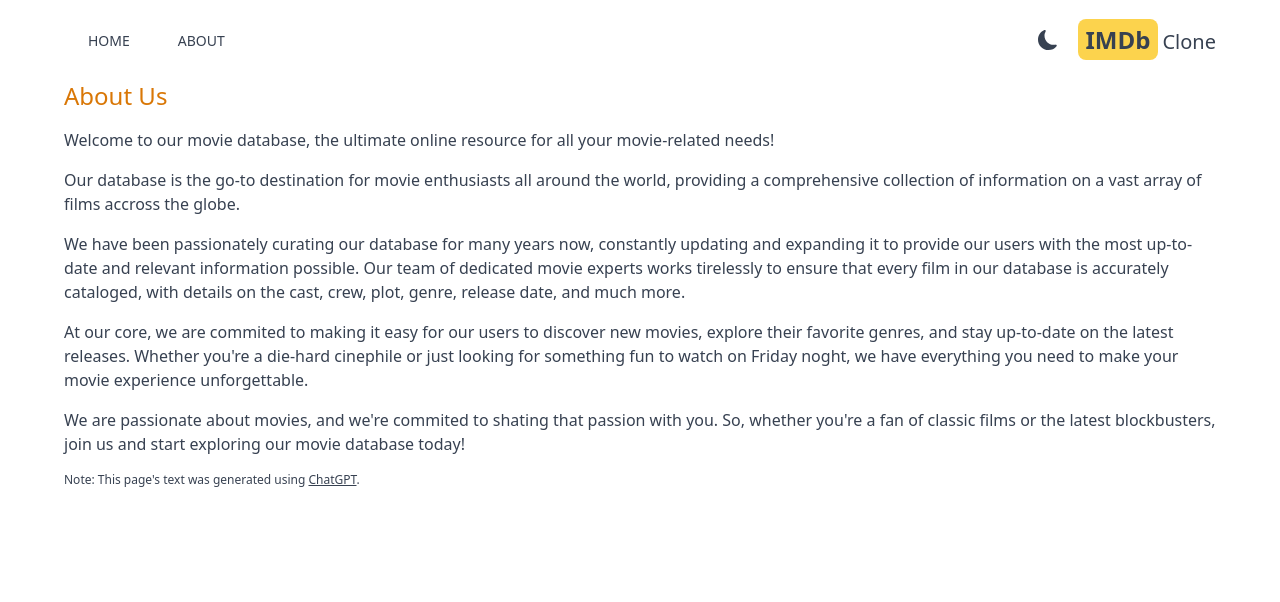
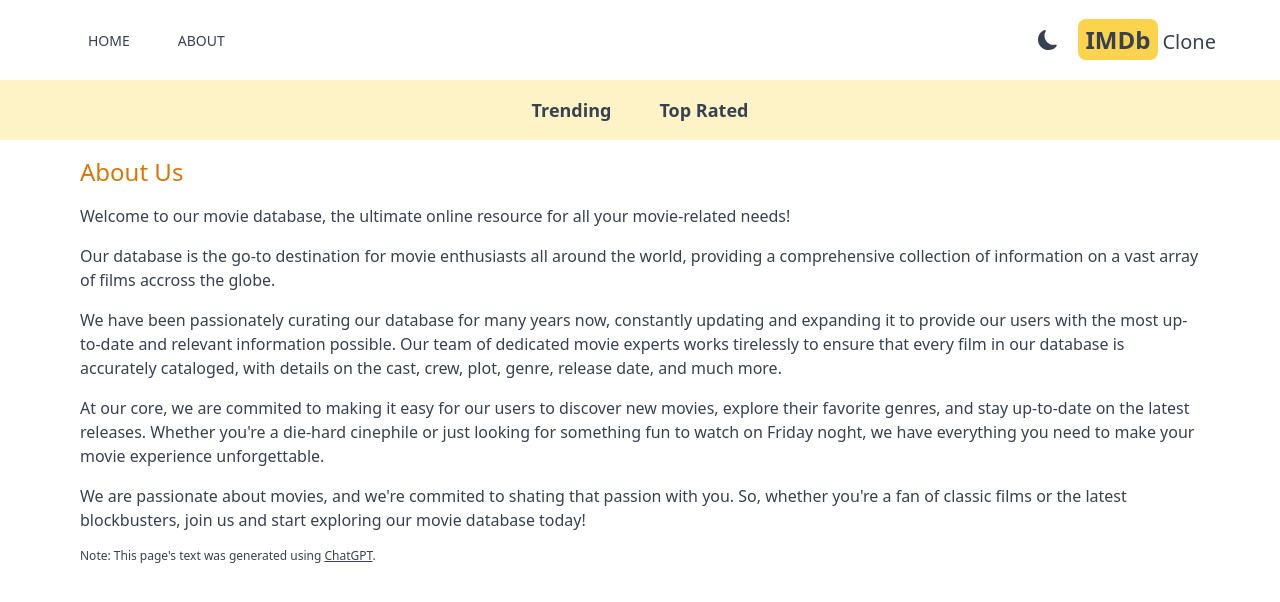
Before and after one commit to thepixelboy/imdb-clone, a Next.js app: page /about in a window 1280 px wide. Shown: the top 602 px of the page. Built offline with nearby package versions, Linux system fonts and the light colour scheme.

Commit message:
feat: create the navbar component

```diff
--- a/src/app/about/page.jsx
+++ b/src/app/about/page.jsx
@@ -1,6 +1,6 @@
 export default function About() {
   return (
-    <div className="max-w-6xl mx-auto space-y-4">
+    <div className="max-w-6xl mx-auto space-y-4 p-4">
       <h1 className="text-2xl font-medium text-amber-600">About Us</h1>
       <p>
         Welcome to our movie database, the ultimate online resource for all your
--- a/src/app/layout.jsx
+++ b/src/app/layout.jsx
@@ -1,6 +1,7 @@
 import "./globals.css";
 
 import Header from "@/components/Header";
+import Navbar from "@/components/Navbar";
 import Providers from "./Providers";
 
 export default function RootLayout({ children }) {
@@ -8,11 +9,9 @@
     <html lang="en">
       <body>
         <Providers>
-          {/* Header */}
           <Header />
-          {/* Navbar */}
-
-          {/* SerachBox */}
+          <Navbar />
+          {/* TODO: SearchBox */}
 
           {children}
         </Providers>
--- a/src/components/Header.jsx
+++ b/src/components/Header.jsx
@@ -18,7 +18,7 @@
         <DarkModeSwitch />
         <Link href="/">
           <h2 className="text-2xl">
-            <span className="font-bold bg-amber-300 py-1 px-2 rounded-lg mr-1">
+            <span className="font-bold bg-amber-300 py-1 px-2 rounded-lg mr-1 dark:text-gray-800">
               IMDb
             </span>
             <span className="text-xl hidden sm:inline">Clone</span>
--- /dev/null
+++ b/src/components/Navbar.jsx
@@ -0,0 +1,10 @@
+import NavbarItem from "./NavbarItem";
+
+export default function Navbar() {
+  return (
+    <div className="flex justify-center dark:bg-gray-600 bg-amber-100 lg:text-lg p-4">
+      <NavbarItem title="Trending" param="fetchTrending" />
+      <NavbarItem title="Top Rated" param="fetchTpRated" />
+    </div>
+  );
+}
--- /dev/null
+++ b/src/components/NavbarItem.jsx
@@ -0,0 +1,24 @@
+"use client";
+
+import Link from "next/link";
+import { useSearchParams } from "next/navigation";
+
+export default function NavbarItem({ title, param }) {
+  const searchParams = useSearchParams();
+  const genre = searchParams.get("genre");
+
+  return (
+    <div>
+      <Link
+        className={`m-4 hover:text-amber-300 font-semibold p-2 ${
+          genre &&
+          genre === param &&
+          "underline underline-offset-8 decoration-4 decoration-amber-300 rounded-lg"
+        }`}
+        href={`/?genre=${param}`}
+      >
+        {title}
+      </Link>
+    </div>
+  );
+}
```
